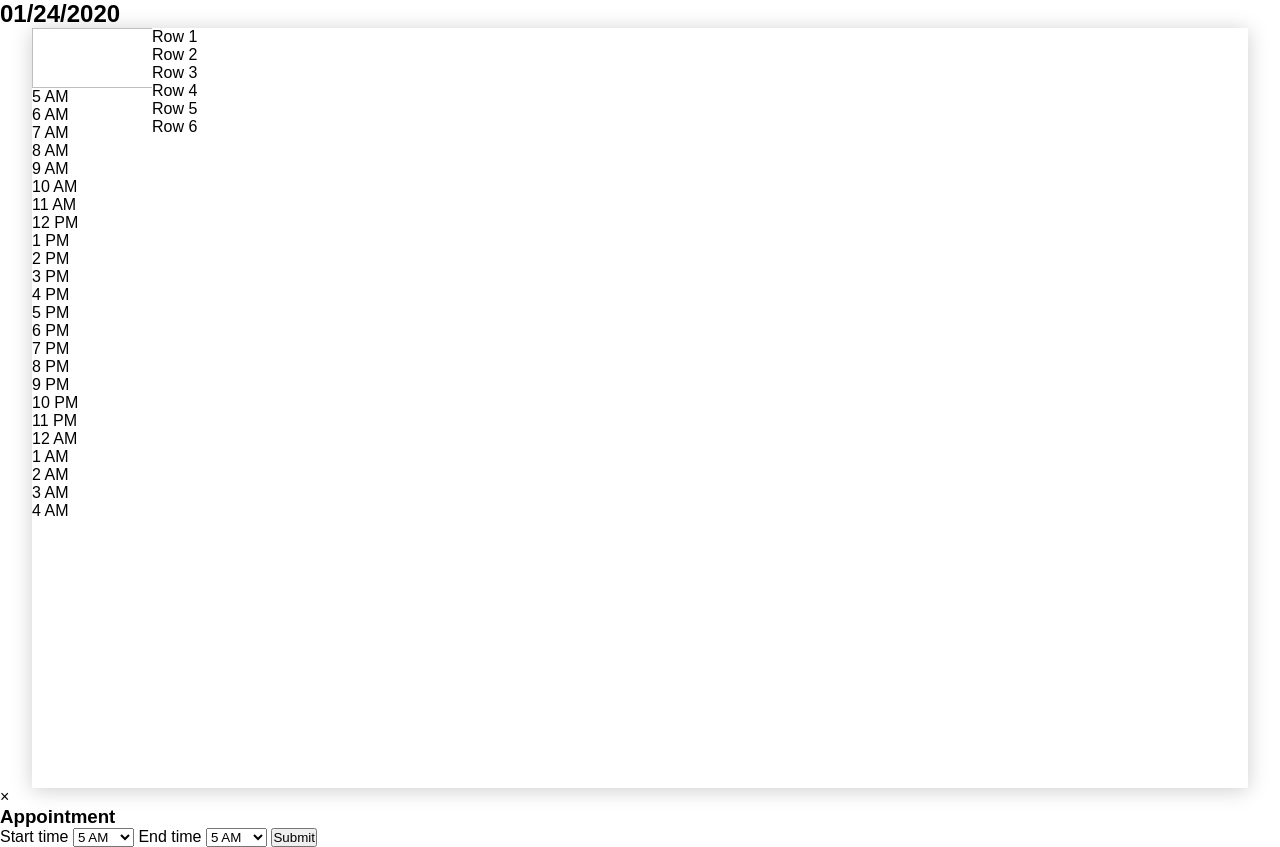
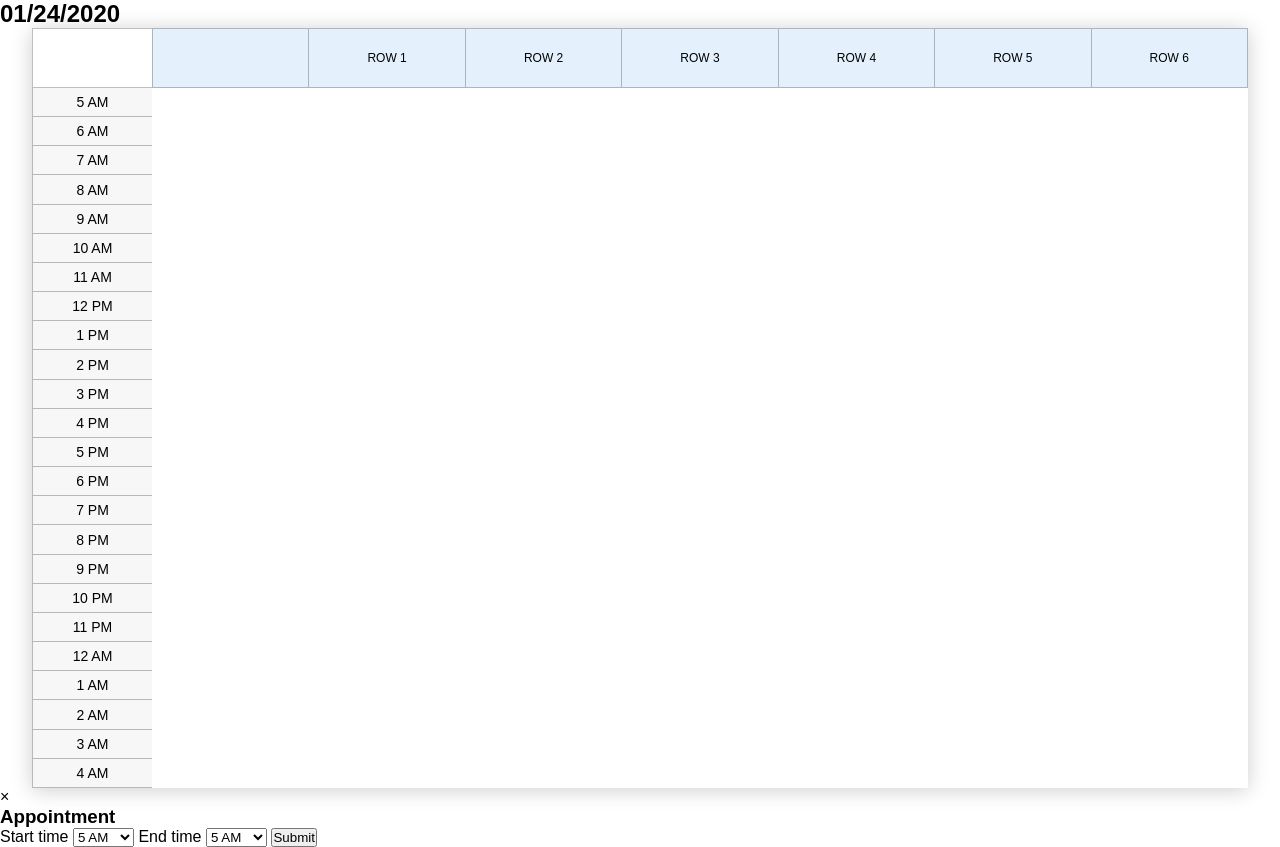
Before and after one commit to btalila23/Daily-Planner, a plain HTML site: page index.html in a window 1280 px wide. Drawn offline with nearby package versions, Linux system fonts and the light colour scheme.

Commit message:
styled planes div and times div

```diff
--- a/styles.css
+++ b/styles.css
@@ -25,3 +25,38 @@
     border-left: 1px solid rgba(0, 0, 0, 0.25);
     border-bottom: 1px solid rgba(0, 0, 0, 0.25);
 }
+
+.planes {
+    grid-area: planes;
+    display: grid;
+    grid-template-columns: repeat(7, 1fr);
+    text-transform: uppercase;
+    font-size: 12px;
+    background-color: #E4F1FD;
+    border-bottom: 1px solid rgba(0, 0, 0, 0.25);
+    border-left: 1px solid rgba(0, 0, 0, 0.25);
+    border-top: 1px solid rgba(0, 0, 0, 0.25);
+}
+
+.planes > div {
+    display: grid;
+    align-items: center;
+    justify-content: center;
+    border-right: 1px solid rgba(0, 0, 0, 0.25);
+}
+
+.times {
+    grid-area: time;
+    display: grid;
+    grid-template-rows: repeat(24, 1fr);
+    font-size: 14px;
+    background-color: #F7F7F7;
+    border-left: 1px solid rgba(0, 0, 0, 0.25);
+}
+
+.times > div {
+    display: grid;
+    align-items: center;
+    justify-content: center;
+    border-bottom: 1px solid rgba(0, 0, 0, 0.25);
+}
```
